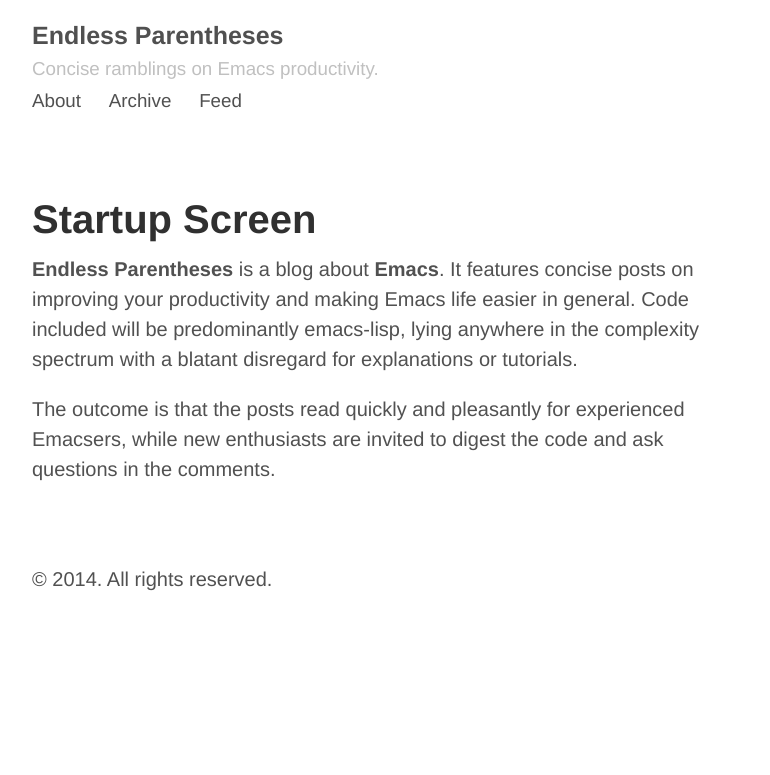
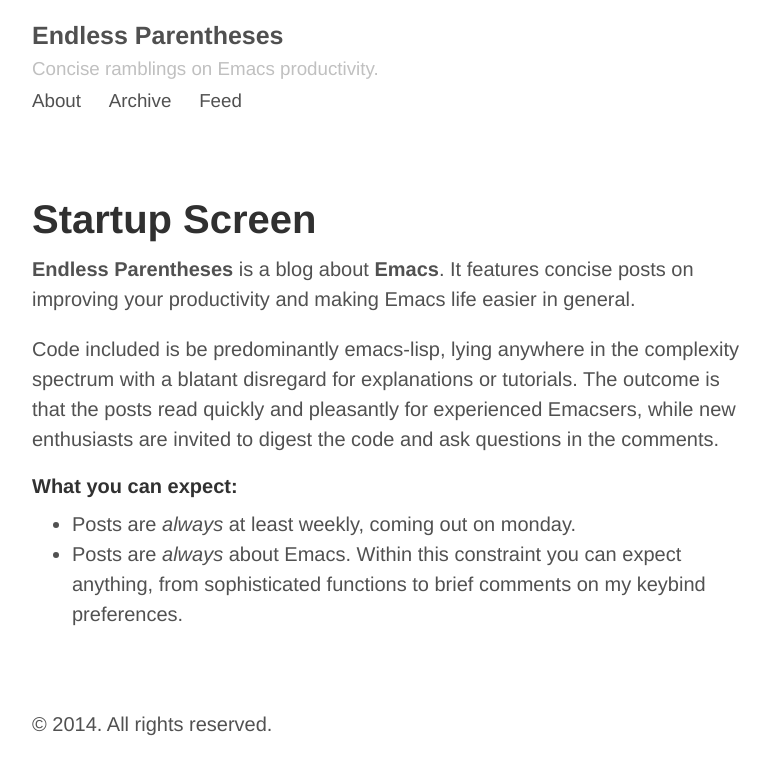
Before and after one commit to Malabarba/EndlessParentheses, a Jekyll site: the page built from about.html, in a window 1280 px wide. Shown: the top 775 px of the page, without its empty margins (248-1018 px from the left). Built offline with Jekyll 4.4.1, drawn with Linux system fonts in a browser that asks for light colours; Markdown is read by kramdown in place of the engine named in the settings.

Commit message:
About and 404 improvements

```diff
--- a/about.html
+++ b/about.html
@@ -2,17 +2,32 @@
 title: "Startup Screen"
 layout: page
 ---
+
 <p>
 <b>Endless Parentheses</b> is a blog about <b>Emacs</b>. It features
  concise posts on improving your productivity and making
- Emacs life easier in general. Code included will be
- predominantly emacs-lisp, lying anywhere in the complexity
- spectrum with a blatant disregard for explanations or
- tutorials.
+ Emacs life easier in general.
 </p>
 
 <p>
+Code included is be predominantly emacs-lisp, lying
+anywhere in the complexity spectrum with a blatant disregard
+for explanations or tutorials.
 The outcome is that the posts read quickly and pleasantly
 for experienced Emacsers, while new enthusiasts are invited
 to digest the code and ask questions in the comments.
 </p>
+
+<div id="outline-container-sec-1" class="outline-2">
+<h4 id="sec-1"><span class="section-number-2"></span>What you can expect:</h4>
+<div class="outline-text-2" id="text-1">
+<ul class="org-ul">
+<li>Posts are <i>always</i> at least weekly, coming out on monday.
+</li>
+<li>Posts are <i>always</i> about Emacs. Within this constraint you
+can expect anything, from sophisticated functions to brief
+comments on my keybind preferences.
+</li>
+</ul>
+</div>
+</div>
```
Also changed, not shown: 404.html (+6 -1 lines).
